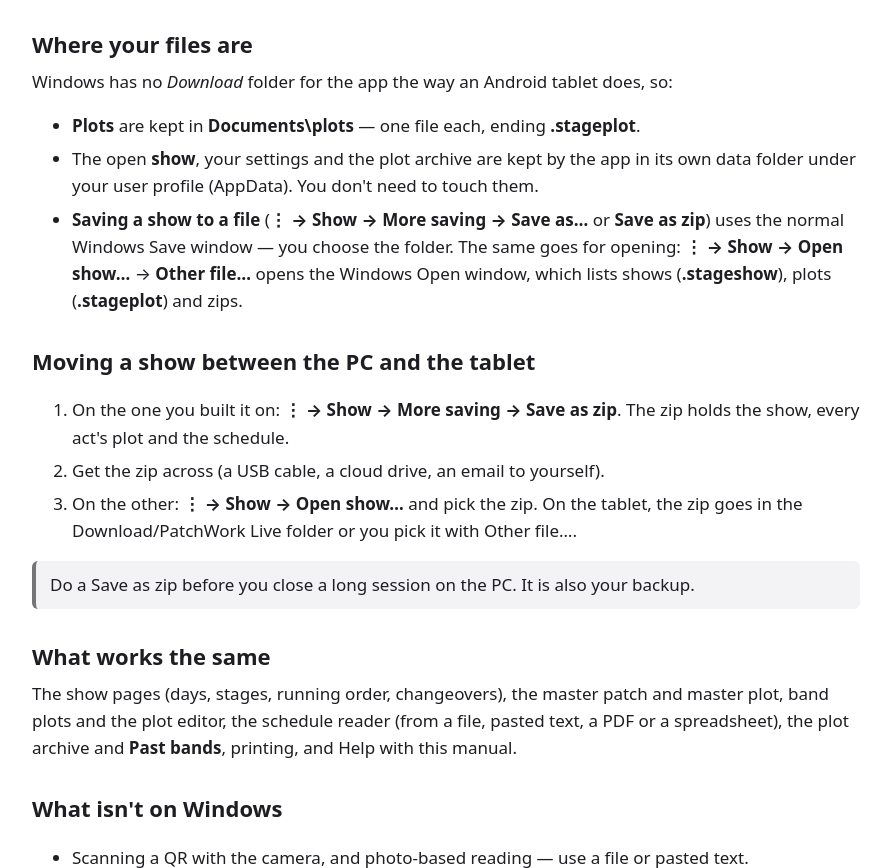
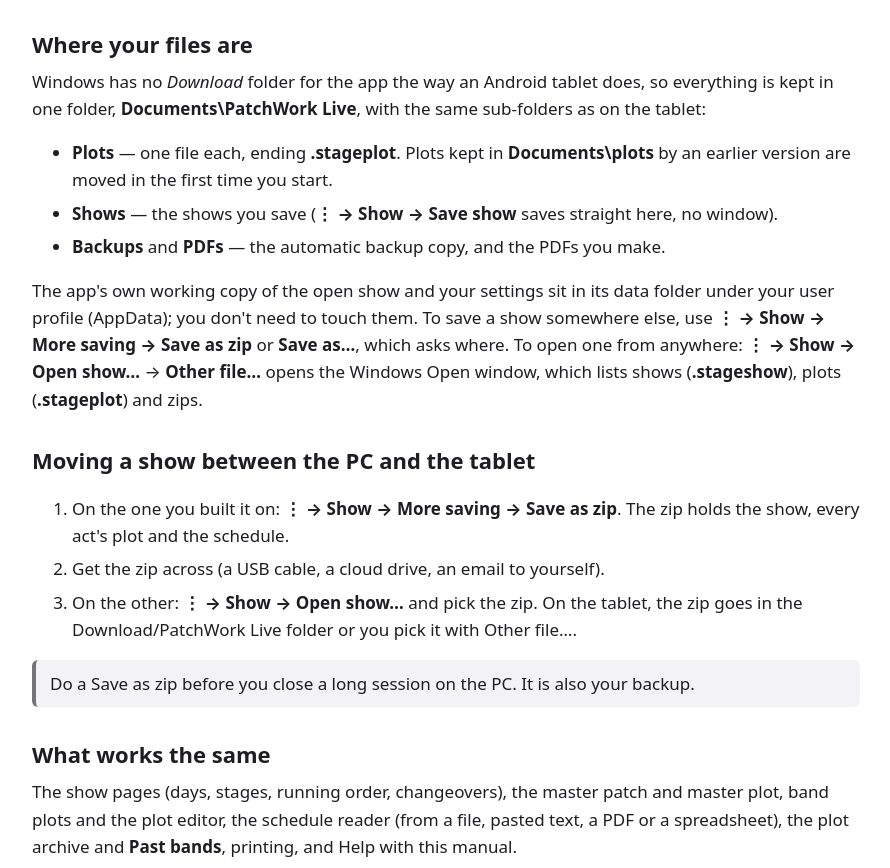
Before and after one commit to JesseStover/stagesuite-site, a plain HTML site: page manual/windows.html in a window 1280 px wide. Shown: the part 1419-2287 px from the top of the page, without its empty margins (194-1084 px from the left). Drawn offline with Linux system fonts and the light colour scheme.

Commit message:
Manual (Windows): files are kept in Documents\PatchWork Live
Co-Authored-By: Claude Sonnet 5.5 <noreply@anthropic.com>

```diff
--- a/manual/windows.html
+++ b/manual/windows.html
@@ -50,16 +50,19 @@ bar and on the toolbar always work too.</li>
 </ul>
 
 <h2>Where your files are</h2>
-<p>Windows has no <i>Download</i> folder for the app the way an Android tablet does, so:</p>
+<p>Windows has no <i>Download</i> folder for the app the way an Android tablet does, so everything is kept in one folder,
+<span class="ui">Documents\PatchWork Live</span>, with the same sub-folders as on the tablet:</p>
 <ul>
-<li><b>Plots</b> are kept in <span class="ui">Documents\plots</span> — one file each, ending <span class="ui">.stageplot</span>.</li>
-<li>The open <b>show</b>, your settings and the plot archive are kept by the app in its own data folder under your
-user profile (AppData). You don't need to touch them.</li>
-<li><b>Saving a show to a file</b> (<span class="ui">⋮ → Show → More saving → Save as…</span> or <span class="ui">Save as zip</span>) uses
-the normal Windows Save window — you choose the folder. The same goes for opening: <span class="ui">⋮ → Show → Open show…</span>
-→ <span class="ui">Other file…</span> opens the Windows Open window, which lists shows (<span class="ui">.stageshow</span>), plots
-(<span class="ui">.stageplot</span>) and zips.</li>
+<li><span class="ui">Plots</span> — one file each, ending <span class="ui">.stageplot</span>. Plots kept in <span class="ui">Documents\plots</span> by an
+earlier version are moved in the first time you start.</li>
+<li><span class="ui">Shows</span> — the shows you save (<span class="ui">⋮ → Show → Save show</span> saves straight here, no window).</li>
+<li><span class="ui">Backups</span> and <span class="ui">PDFs</span> — the automatic backup copy, and the PDFs you make.</li>
 </ul>
+<p>The app's own working copy of the open show and your settings sit in its data folder under your user profile (AppData);
+you don't need to touch them. To save a show somewhere else, use <span class="ui">⋮ → Show → More saving → Save as zip</span> or
+<span class="ui">Save as…</span>, which asks where. To open one from anywhere: <span class="ui">⋮ → Show → Open show…</span> →
+<span class="ui">Other file…</span> opens the Windows Open window, which lists shows (<span class="ui">.stageshow</span>), plots
+(<span class="ui">.stageplot</span>) and zips.</p>
 
 <h2>Moving a show between the PC and the tablet</h2>
 <ol>
```
